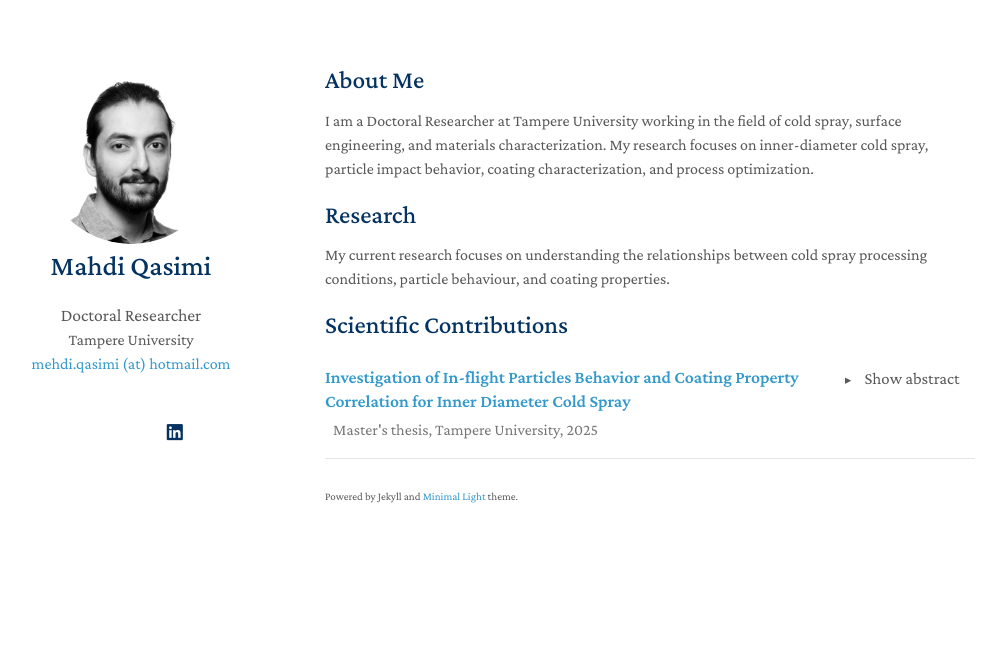
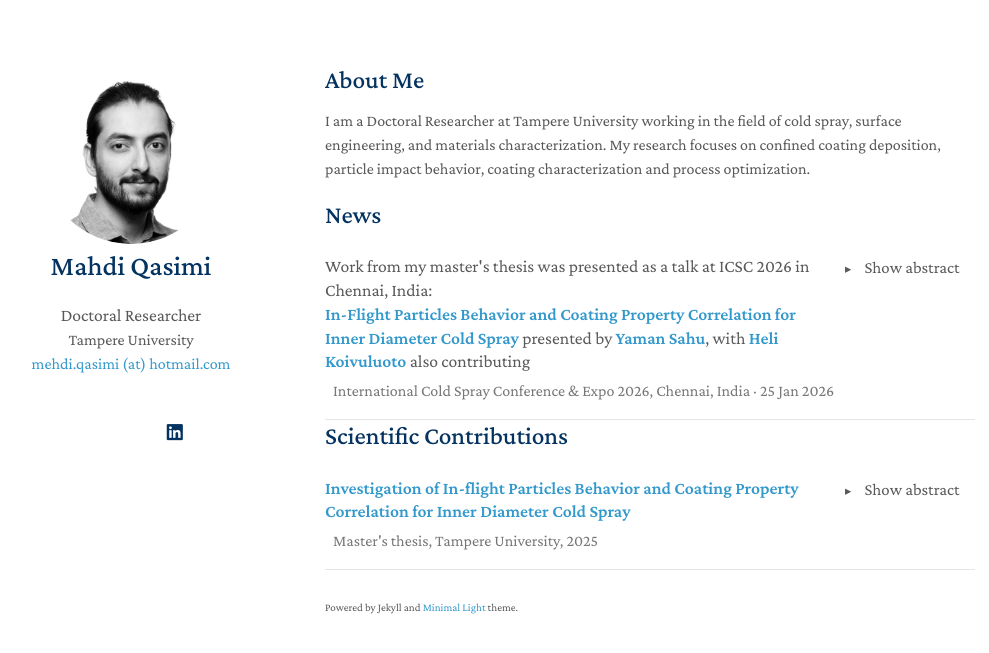
Before and after one commit to mehdiqasimi/mehdiqasimi.github.io, a Jekyll site: the page built from index.md, in a window 1280 px wide. Shown: the top 653 px of the page, without its empty margins (145-1134 px from the left). Built offline with Jekyll 4.4.1, drawn with Linux system fonts in a browser that asks for light colours; a style sheet for code colours, icons or effects is not loaded; our own code applies the rules of GitHub Pages for plain Markdown files.

Commit message:
Update index.md

```diff
--- a/index.md
+++ b/index.md
@@ -4,10 +4,47 @@ layout: homepage
 
 ## About Me
 
-I am a Doctoral Researcher at Tampere University working in the field of cold spray, surface engineering, and materials characterization. My research focuses on inner-diameter cold spray, particle impact behavior, coating characterization, and process optimization.
+I am a Doctoral Researcher at Tampere University working in the field of cold spray, surface engineering, and materials characterization. My research focuses on confined coating deposition, particle impact behavior, coating characterization and process optimization.
 
-## Research
-My current research focuses on understanding the relationships between cold spray processing conditions, particle behaviour, and coating properties.
+
+## News
+
+<div class="publication-entry">
+
+<div class="publication-header">
+
+<div class="publication-title">
+<span class="news-lead">Work from my master's thesis was presented as a talk at ICSC 2026 in Chennai, India:</span><br>
+<a href="https://researchportal.tuni.fi/en/activities/in-flight-particles-behavior-and-coating-property-correlation-for/" target="_blank" rel="noopener">
+In-Flight Particles Behavior and Coating Property Correlation for Inner Diameter Cold Spray
+</a>
+<span class="publication-authors">presented by <a href="https://researchportal.tuni.fi/en/persons/yaman-sahu/" target="_blank" rel="noopener">Yaman Sahu</a>, with <a href="https://researchportal.tuni.fi/en/persons/heli-koivuluoto/" target="_blank" rel="noopener">Heli Koivuluoto</a> also contributing</span>
+</div>
+
+<details class="publication-details">
+
+<summary>
+<span class="show-abstract">Show abstract</span>
+<span class="hide-abstract">Hide abstract</span>
+</summary>
+
+<div class="abstract-text">
+
+<p>
+My master's thesis was presented at ICSC, where Yaman gave a talk on the relationship between in-flight particle behavior and coating properties in inner-diameter cold spray. The talk introduced cold spray and inner-diameter coating applications, described the experimental setup — an ID cold spray gun paired with diagnostic cameras also the briefing the results, how particle velocity, bow-shock effects, deposition thickness, porosity and coating microstructure are shaped by these process parameters.
+</p>
+
+</div>
+
+</details>
+
+</div>
+
+<p class="publication-info">
+International Cold Spray Conference &amp; Expo 2026, Chennai, India &middot; 25 Jan 2026
+</p>
+
+</div>
 
 ## Scientific Contributions
 
```
